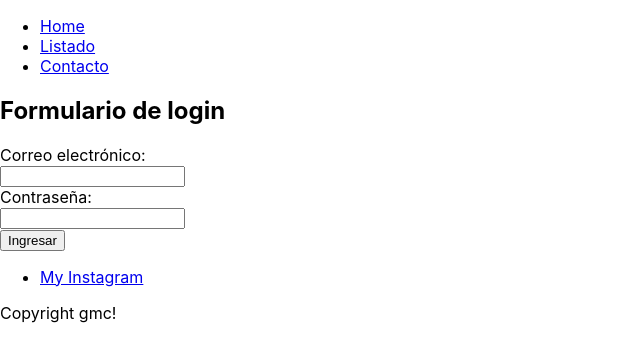
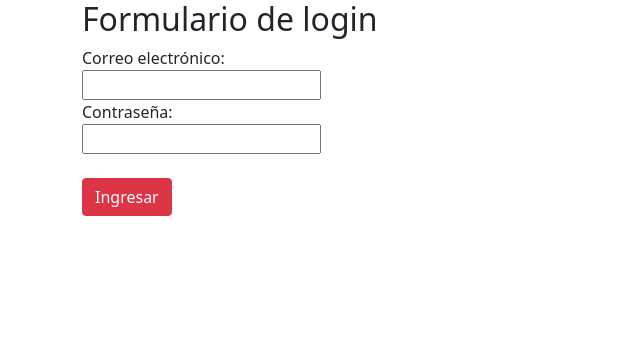
Before and after one commit to gustavocaradonna/alkemy.peliculas.react, a React (Create React App) app: page / in a window 1280 px wide. Shown: the top 362 px of the page, without its empty margins (0-640 px from the left). Built offline with nearby package versions, Linux system fonts and the light colour scheme.

Commit message:
Configuro grilla y algo de diseño con bootstrap, y empiezo con el listado de peliculas

```diff
--- a/package.json
+++ b/package.json
@@ -8,6 +8,7 @@
     "@testing-library/react": "^13.2.0",
     "@testing-library/user-event": "^13.5.0",
     "axios": "^0.27.2",
+    "bootstrap": "^5.1.3",
     "install": "^0.13.0",
     "npm": "^8.10.0",
     "react": "^18.1.0",
--- a/src/App.js
+++ b/src/App.js
@@ -1,21 +1,29 @@
 import "./App.css";
+import * as React from "react";
+//components
 import { Login } from "./components/Login";
 import { Listado } from "./components/Listado";
 import { Header } from "./components/Header";
 import { Footer } from "./components/Footer";
+//libraries
 import { Routes, Route } from "react-router-dom";
-import * as React from "react";
+//styles
+// import "./css/app.css";
+import bootstrap from "bootstrap/dist/css/bootstrap.min.css";
 
 function App() {
   return (
     <>
-      <Header />
-      <Routes>
-        <Route path="/" element={<Login />} />
-        <Route path="/listado" element={<Listado />} />
-      </Routes>
+      {/* <Header /> */}
 
-      <Footer />
+      <div className="container">
+        <Routes>
+          <Route path="/" element={<Login />} />
+          <Route path="/listado" element={<Listado />} />
+        </Routes>
+      </div>
+
+      {/* <Footer /> */}
     </>
   );
 }
--- a/src/components/Footer.js
+++ b/src/components/Footer.js
@@ -10,6 +10,8 @@ export function Footer() {
           </li>
         </ul>
       </nav>
+      <button className="btn btn-primary">test</button>
+
       <p>Copyright gmc!</p>
     </footer>
   );
--- a/src/components/Listado.js
+++ b/src/components/Listado.js
@@ -1,5 +1,5 @@
 import { useEffect } from "react";
-import { useNavigate } from "react-router-dom";
+import { useNavigate, Link } from "react-router-dom";
 
 export function Listado() {
   const navi = useNavigate();
@@ -9,7 +9,29 @@ export function Listado() {
     if (token === null) {
       navi("/");
     }
-  }, []);
+  });
 
-  return <h2>Estas Logueado!</h2>;
+  return (
+    <>
+      <h1>Estas Logueado</h1>
+      <br></br>
+      <div className="row">
+        <div className="col-3">
+          <div className="card">
+            <img src="..." className="card-img-top" alt="..." />
+            <div className="card-body">
+              <h5 className="card-title">Card title</h5>
+              <p className="card-text">
+                Some quick example text to build on the card title and make up
+                the bulk of the card's content.
+              </p>
+              <Link to="asd" className="btn btn-danger">
+                Ver datos
+              </Link>
+            </div>
+          </div>
+        </div>
+      </div>
+    </>
+  );
 }
--- a/src/components/Login.js
+++ b/src/components/Login.js
@@ -1,7 +1,6 @@
 import axios from "axios";
 // import swal from "@sweetalert/with-react";
 import { useNavigate } from "react-router-dom";
-import { Link } from "react-router-dom";
 
 export function Login() {
   const navi = useNavigate();
@@ -55,8 +54,11 @@ export function Login() {
           <input type="password" name="password" />
         </label>
         <br />
+        <br />
 
-        <button type="submit">Ingresar</button>
+        <button type="submit" className="btn btn-danger">
+          Ingresar
+        </button>
       </form>
     </>
   );
--- a/src/css/app.css
+++ b/src/css/app.css
@@ -1,4 +1,4 @@
 body{
     background-color: darkslategrey;
-
+    font-family: "comic Sans MS";
     }
--- a/src/index.css
+++ /dev/null
@@ -1,13 +0,0 @@
-body {
-  margin: 0;
-  font-family: -apple-system, BlinkMacSystemFont, 'Segoe UI', 'Roboto', 'Oxygen',
-    'Ubuntu', 'Cantarell', 'Fira Sans', 'Droid Sans', 'Helvetica Neue',
-    sans-serif;
-  -webkit-font-smoothing: antialiased;
-  -moz-osx-font-smoothing: grayscale;
-}
-
-code {
-  font-family: source-code-pro, Menlo, Monaco, Consolas, 'Courier New',
-    monospace;
-}
--- a/src/index.js
+++ b/src/index.js
@@ -1,6 +1,6 @@
 import React from "react";
 import ReactDOM from "react-dom/client";
-import "./index.css";
+// import "./index.css";
 import App from "./App";
 import reportWebVitals from "./reportWebVitals";
 import { BrowserRouter } from "react-router-dom";
```
Also changed, not shown: 1 other file (tests, documents, lock files or other folders).
